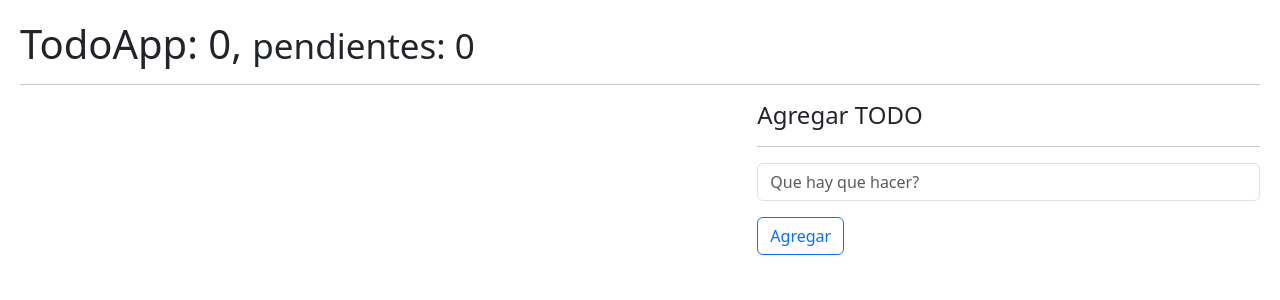
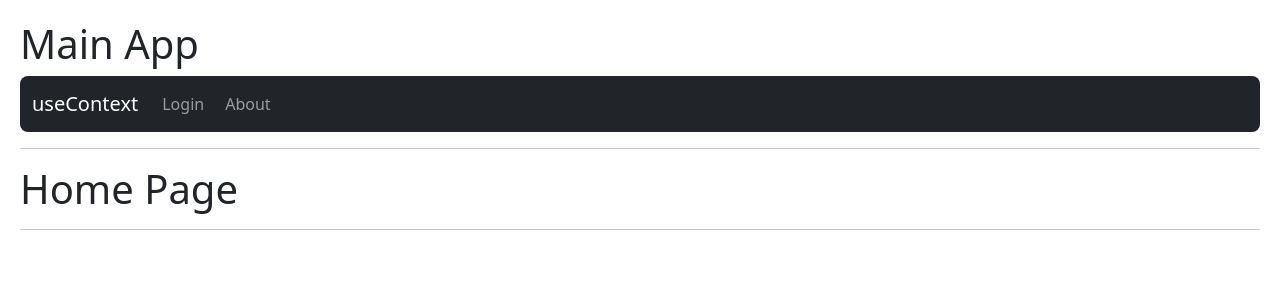
Before and after one commit to memovalverd42/HooksApp, a React (Vite) app: page / in a window 1280 px wide. Shown: the top 300 px of the page. Built offline with nearby package versions, Linux system fonts and the light colour scheme.

Commit message:
added useContext lessons

```diff
--- a/package.json
+++ b/package.json
@@ -10,8 +10,12 @@
     "preview": "vite preview"
   },
   "dependencies": {
+    "localforage": "^1.10.0",
+    "match-sorter": "^6.3.1",
     "react": "^18.2.0",
-    "react-dom": "^18.2.0"
+    "react-dom": "^18.2.0",
+    "react-router-dom": "^6.18.0",
+    "sort-by": "^0.0.2"
   },
   "devDependencies": {
     "@types/react": "^18.2.28",
--- /dev/null
+++ b/src/09-useContext/AboutPage.tsx
@@ -0,0 +1,8 @@
+export const AboutPage = () => {
+    return (
+        <>
+            <h1>About Page</h1>
+            <hr />
+        </>
+    )
+}
--- /dev/null
+++ b/src/09-useContext/HomePage.tsx
@@ -0,0 +1,8 @@
+export const HomePage = () => {
+    return (
+        <>
+            <h1>Home Page</h1>
+            <hr />
+        </>
+    )
+}
--- /dev/null
+++ b/src/09-useContext/LoginPage.tsx
@@ -0,0 +1,8 @@
+export const LoginPage = () => {
+    return (
+        <>
+            <h1>Login Page</h1>
+            <hr />
+        </>
+    )
+}
--- /dev/null
+++ b/src/09-useContext/MainApp.tsx
@@ -0,0 +1,24 @@
+import { Navigate, Route, Routes } from "react-router-dom"
+import { HomePage, AboutPage, LoginPage } from "."
+import { Navbar } from './Navbar';
+
+export const MainApp = () => {
+    return (
+        <>
+            <h1>Main App</h1>
+            <Navbar/>
+            <hr />
+
+            <Routes>
+
+                <Route path="/" element={ <HomePage/> }/>
+                <Route path="/login" element={ <LoginPage/> }/>
+                <Route path="/about" element={ <AboutPage/> }/>
+
+                {/* <Route path="/*" element={ <LoginPage/> }/> */}
+                <Route path="/*" element={ <Navigate to='/login'/> }/>
+
+            </Routes>
+        </>
+    )
+}
--- /dev/null
+++ b/src/09-useContext/Navbar.tsx
@@ -0,0 +1,34 @@
+import { NavLink } from "react-router-dom"
+
+export const Navbar = () => {
+    return (
+        <nav className="navbar navbar-expand-lg navbar-dark bg-dark rounded-3">
+            <div className="container-fluid">
+                <NavLink
+                    className={({ isActive }) => `navbar-brand ${ isActive ? 'active' : '' }`}
+                    to='/'
+                >useContext</NavLink>
+                <div className="collapse navbar-collapse" id="navbarNav">
+                    <ul className="navbar-nav">
+                        <li className="nav-item">
+                            <NavLink
+                                className={({ isActive }) => `nav-link ${ isActive ? 'active' : '' }`}
+                                to='/login'
+                                >
+                                Login
+                            </NavLink>
+                        </li>
+                        <li className="nav-item">
+                            <NavLink
+                                className={({ isActive }) => `nav-link ${ isActive ? 'active' : '' }`}
+                                to="/about"
+                            >
+                                About
+                            </NavLink>
+                        </li>
+                    </ul>
+                </div>
+            </div>
+        </nav>
+    );
+}
--- /dev/null
+++ b/src/09-useContext/index.ts
@@ -0,0 +1,3 @@
+export * from './HomePage';
+export * from './AboutPage';
+export * from './LoginPage';
--- a/src/index.css
+++ b/src/index.css
@@ -5,3 +5,8 @@ body {
 button {
   margin-right: 10px;
 }
+
+
+a {
+  margin-right: 5px;
+}
--- a/src/main.tsx
+++ b/src/main.tsx
@@ -1,4 +1,5 @@
 // import React from 'react';
+import { BrowserRouter } from "react-router-dom"
 import ReactDOM from 'react-dom/client';
 import './index.css';
 //import { CounterWithCustomHook } from './01-useState/CounterWithCustomHook';
@@ -13,12 +14,14 @@ import './index.css';
 // import { MemoHook } from './06-memos/MemoHook';
 // import { CallbackHook } from './06-memos/CallbackHook';
 // import { Padre } from './07-tarea-memo/Padre';
-
 // import './08-useReducer/intro-reducer'
-import { TodoApp } from './08-useReducer/TodoApp';
+// import { TodoApp } from './08-useReducer/TodoApp';
+import { MainApp } from './09-useContext/MainApp';
 
 ReactDOM.createRoot(document.getElementById('root')!).render(
-  // <React.StrictMode>
-    <TodoApp/>
-  // </React.StrictMode>
+  <BrowserRouter>
+    {/* <React.StrictMode> */}
+      <MainApp/>
+    {/* </React.StrictMode> */}
+  </BrowserRouter>
 );
```
Also changed, not shown: 1 other file (tests, documents, lock files or other folders).
